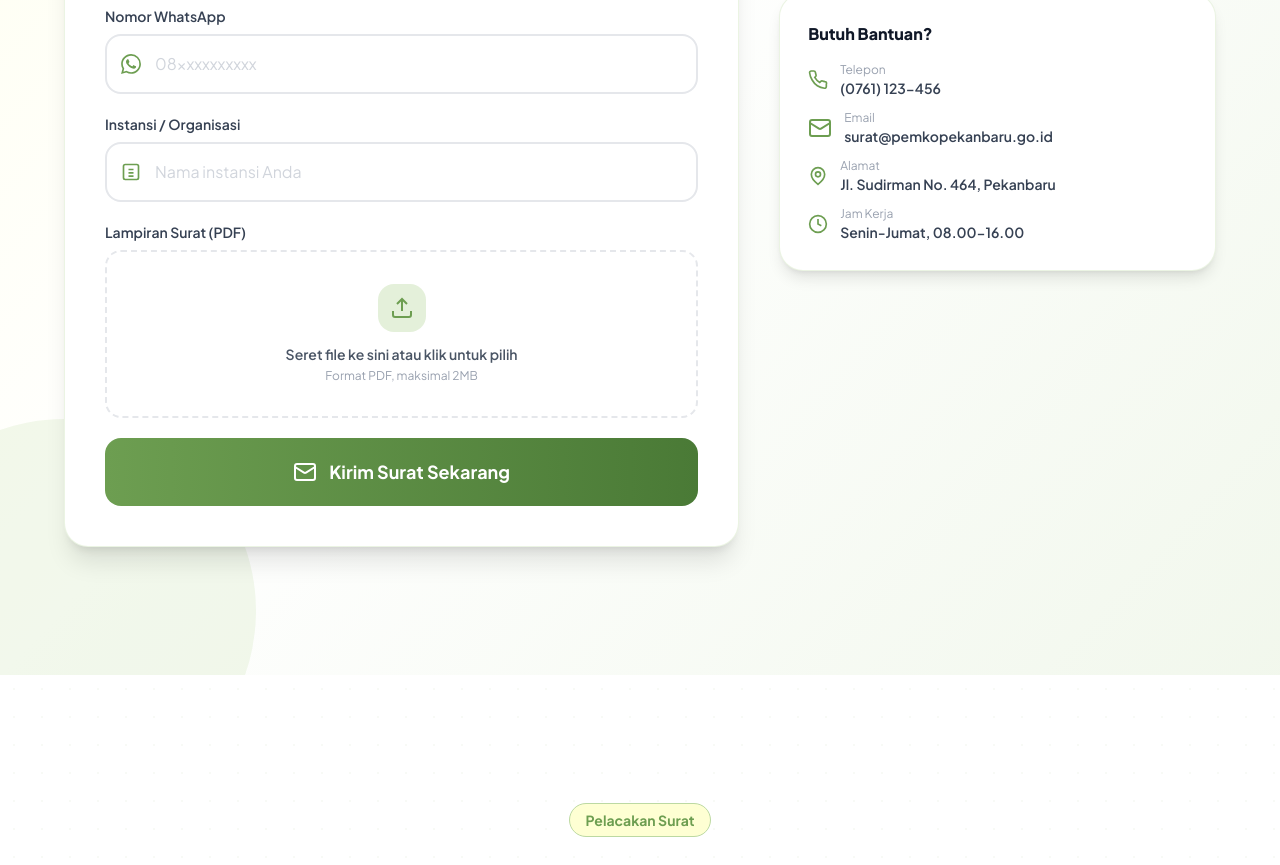
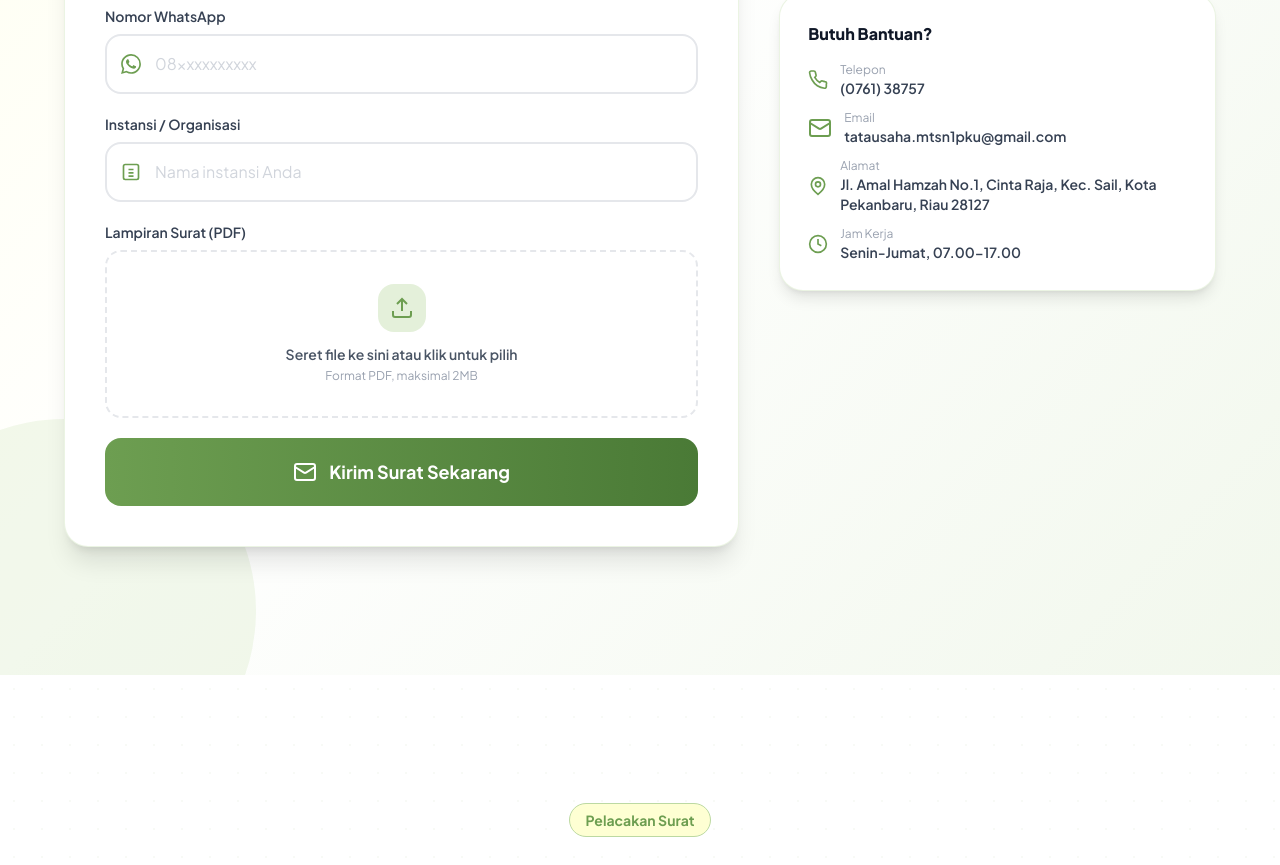
Before and after one commit to tatausahamtsn1pku/e-suratmasukfe, a React (Vite) app: page / in a window 1280 px wide. Shown: the part 3960-4825 px from the top of the page. Built offline with nearby package versions, Linux system fonts and the light colour scheme.

Commit message:
penambahan beberapa informasi penting

```diff
--- a/src/pages/PortalPublic.jsx
+++ b/src/pages/PortalPublic.jsx
@@ -1050,10 +1050,10 @@ export default function PortalPublic() {
                 <h4 className="font-black text-gray-900 mb-4">Butuh Bantuan?</h4>
                 <div className="space-y-3 text-sm">
                   {[
-                    { icon: <IconPhone />, label: "Telepon", val: "(0761) 123-456" },
-                    { icon: <IconMail />, label: "Email", val: "surat@pemkopekanbaru.go.id" },
-                    { icon: <IconMapPin />, label: "Alamat", val: "Jl. Sudirman No. 464, Pekanbaru" },
-                    { icon: <IconClock />, label: "Jam Kerja", val: "Senin-Jumat, 08.00-16.00" },
+                    { icon: <IconPhone />, label: "Telepon", val: "(0761) 38757" },
+                    { icon: <IconMail />, label: "Email", val: "tatausaha.mtsn1pku@gmail.com" },
+                    { icon: <IconMapPin />, label: "Alamat", val: "Jl. Amal Hamzah No.1, Cinta Raja, Kec. Sail, Kota Pekanbaru, Riau 28127" },
+                    { icon: <IconClock />, label: "Jam Kerja", val: "Senin-Jumat, 07.00-17.00" },
                   ].map((c, i) => (
                     <div key={i} className="flex items-center gap-3">
                       <div className="text-[#6D9E51]">{c.icon}</div>
```
